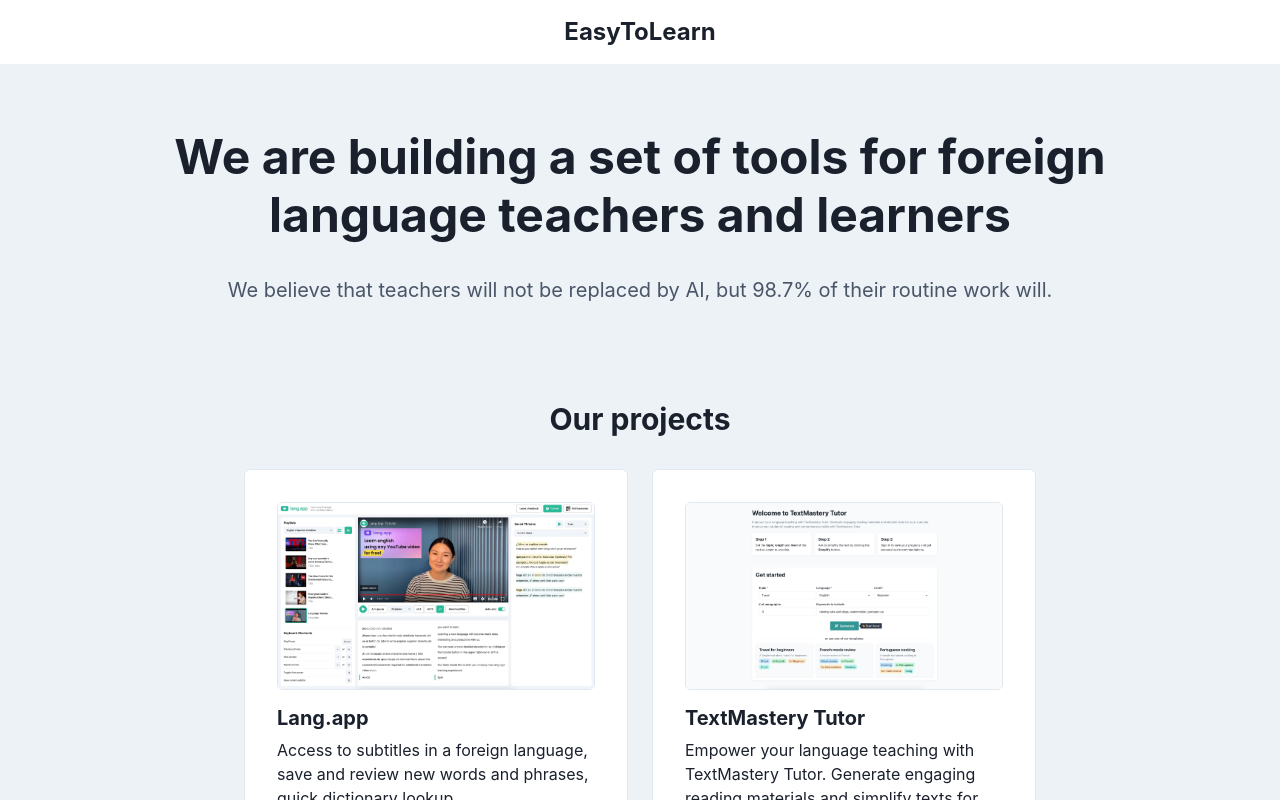
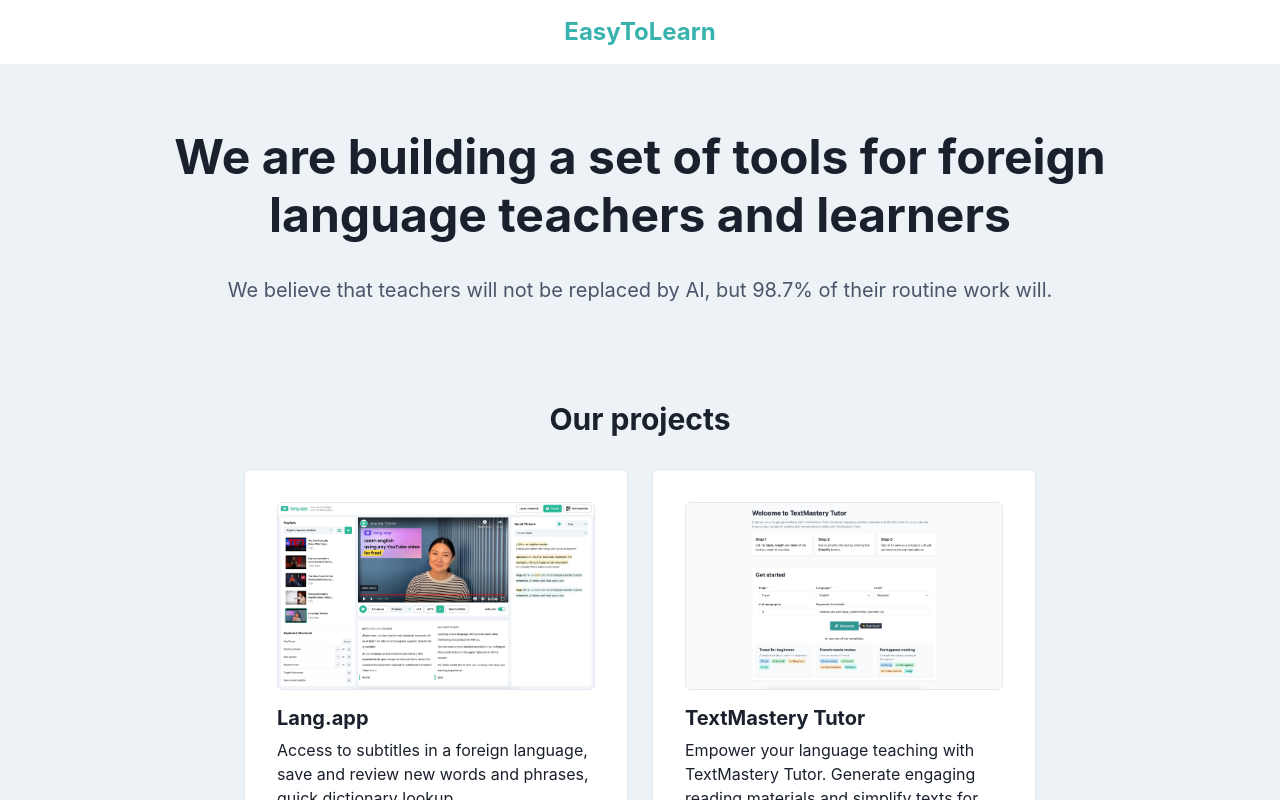
Before and after one commit to design-ninja/easytolearn, a React (Vite) app: page / in a window 1280 px wide. Shown: the top 800 px of the page. Built offline with nearby package versions, Linux system fonts and the light colour scheme.

Commit message:
header logo link

```diff
--- a/src/components/Header.jsx
+++ b/src/components/Header.jsx
@@ -1,16 +1,13 @@
-import React from 'react';
-import {
-  Box,
-  Flex,
-  Heading,
-} from '@chakra-ui/react';
-
+import React from "react";
+import { Box, Flex, Heading } from "@chakra-ui/react";
 
 function Header() {
   return (
-    <Box bg='white' px={4}>
-      <Flex h={16} alignItems={'center'} justifyContent={'center'}>
-        <Heading fontSize='2xl'>EasyToLearn</Heading>
+    <Box bg="white" px={4}>
+      <Flex h={16} alignItems={"center"} justifyContent={"center"}>
+        <Heading fontSize="2xl" color="teal.400" cursor='pointer'>
+          EasyToLearn
+        </Heading>
       </Flex>
     </Box>
   );
```
